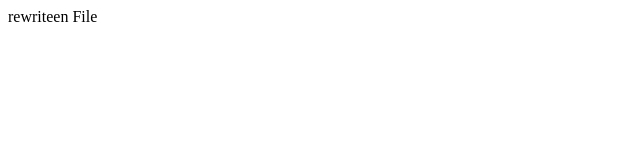
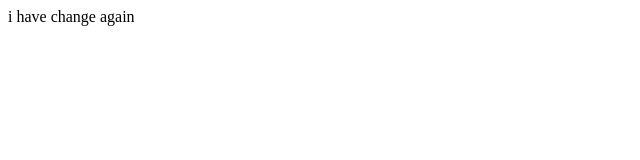
Before and after one commit to DevendraSinghChaudhary/NewF, a plain HTML site: page index.html in a window 1280 px wide. Shown: the full height of the page, 0-640 px from the left. Drawn offline with Linux system fonts and the light colour scheme.

Commit message:
Message Again Written

```diff
--- a/index.html
+++ b/index.html
@@ -4,6 +4,6 @@
 	<title></title>
 </head>
 <body>
-rewriteen File
+i have change again
 </body>
 </html>
```
